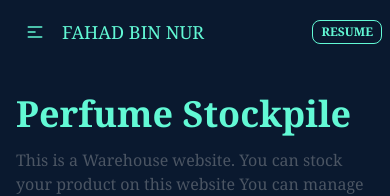
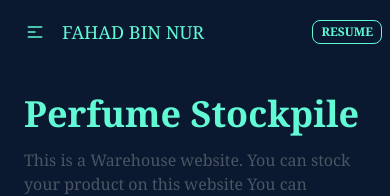
Before and after one commit to Fahadmohammad1/portfolio.me, a React (Create React App) app: page /details/1 in a window 390 px wide. Shown: the top 196 px of the page. Built offline with nearby package versions, Linux system fonts and the light colour scheme.

Commit message:
temporary finishd

```diff
--- a/public/data.json
+++ b/public/data.json
@@ -34,9 +34,9 @@
     "image3": "https://i.ibb.co/YQRj8dX/Screenshot-2022-06-11-183446.png",
     "live": "https://personal-wedding-photographer.web.app/",
     "client": "https://github.com/Fahadmohammad1/personal-photographer",
-    "server": "This is a Photography website. A website for a indivitual photgrapher. He shoot photo for different kinds of events. His packages list are given on the website. ",
-    "description": "REACT,FIREBASE, REACT-BOOTSTRAP, REACT-TOASTIFY, FIREBASE HOOK, ",
-    "technology": "REACT",
+    "server": "",
+    "description": "This is a Photography website. A website for a indivitual photgrapher. He shoot photo for different kinds of events. His packages list are given on the website. ",
+    "technology": "REACT,FIREBASE, REACT-BOOTSTRAP, REACT-TOASTIFY, FIREBASE HOOK",
     "category": "Individual Photgrapher Website"
   }
 ]
--- a/src/components/Home/Details.js
+++ b/src/components/Home/Details.js
@@ -22,13 +22,13 @@ const Details = () => {
   }
 
   return (
-    <div>
+    <div className="px-2 lg:px-0">
       {singleProject && (
         <div class="lg:px-20 md:px-6 px-4 md:py-12 py-8">
           <div class="lg:flex items-center justify-between">
             <div class="lg:w-1/3">
               <h1 class="text-4xl font-semibold leading-9 text-primary">
-                {singleProject.name}
+                <a href={singleProject.live}>{singleProject.name}</a>
               </h1>
               <p class="text-base leading-6 mt-4 text-gray-600 dark:text-gray-100">
                 {singleProject.description}
```
